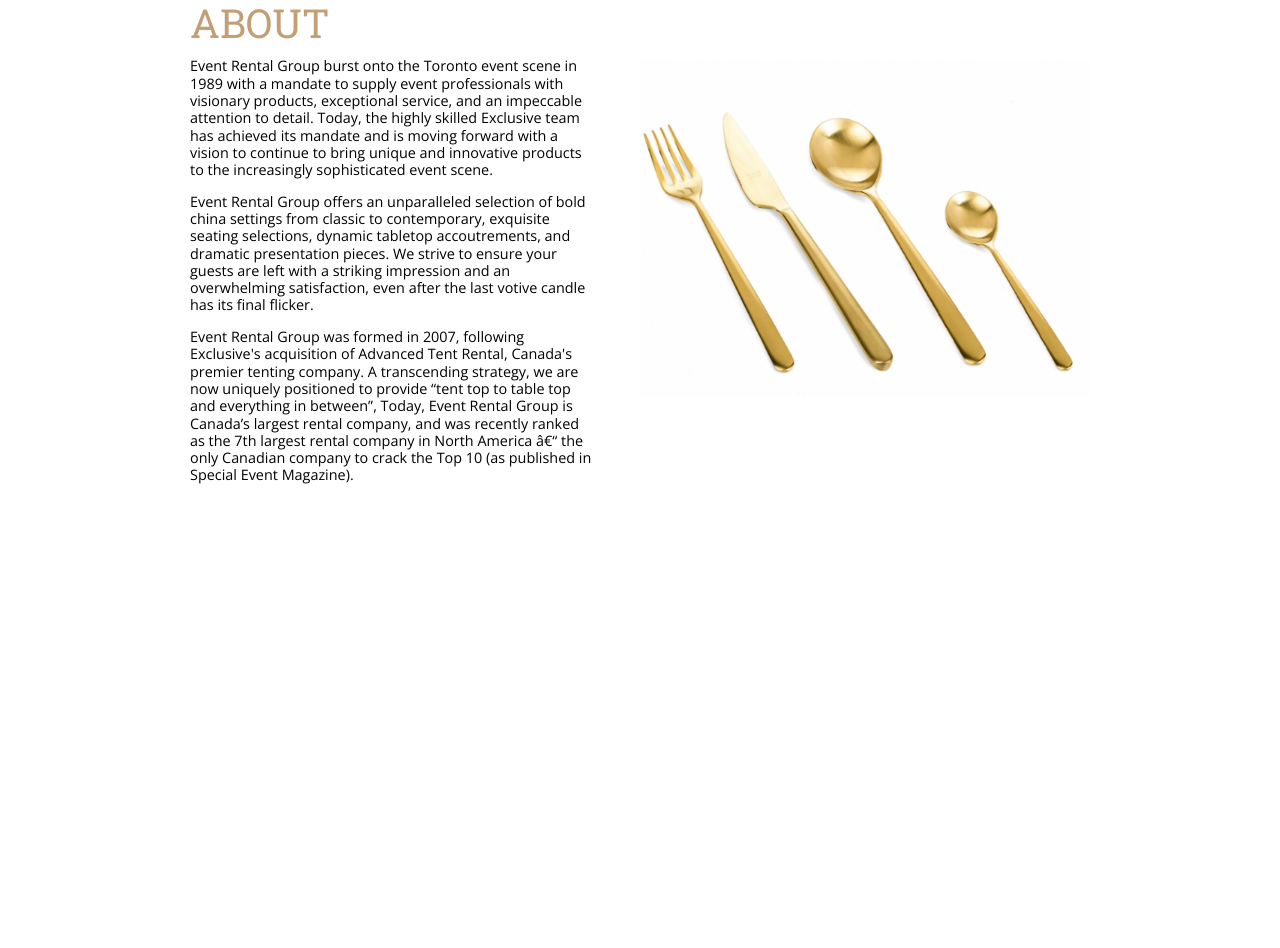
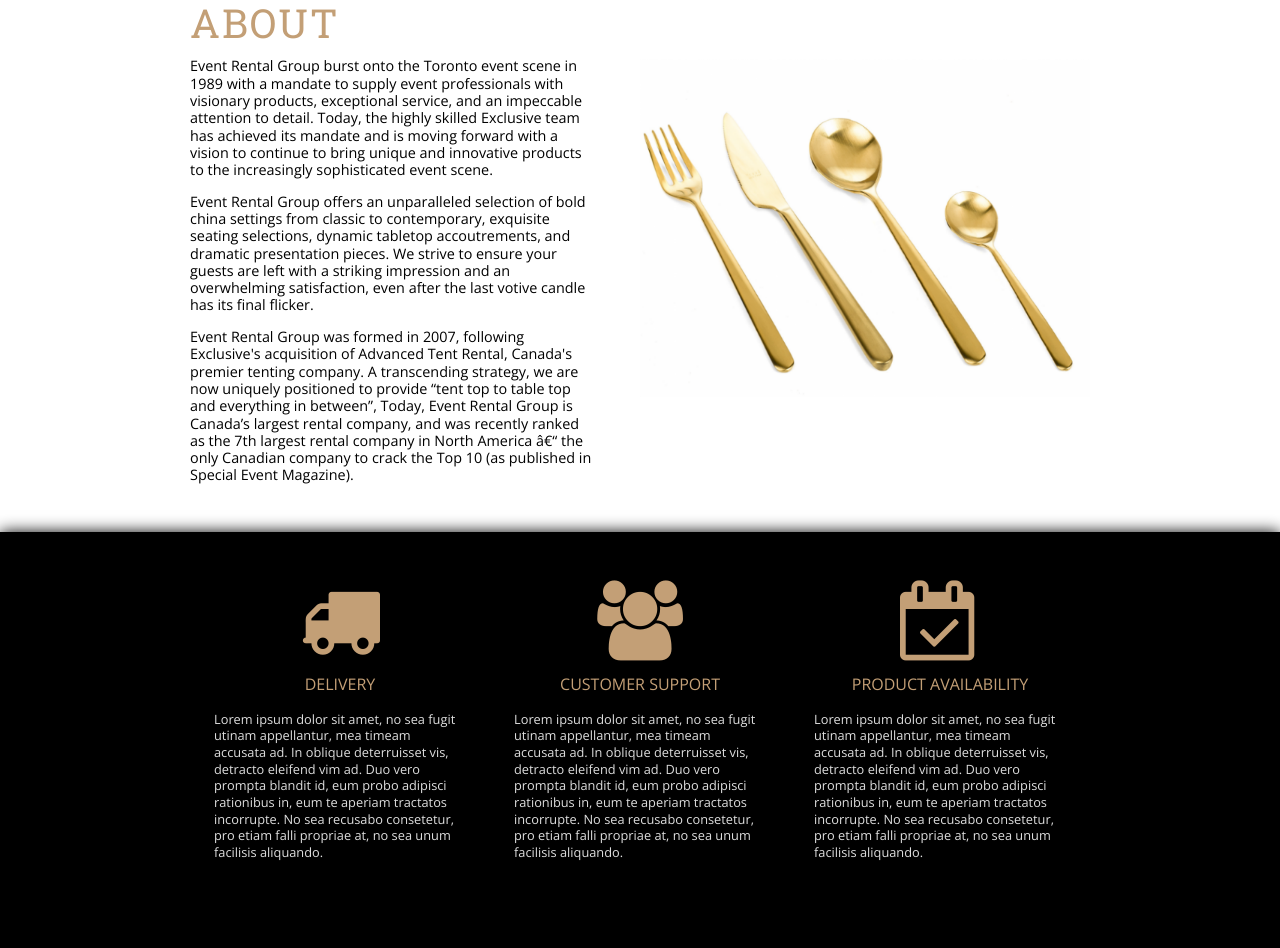
Before and after one commit to matste/erg, a plain HTML site: page index.html in a window 1280 px wide. Shown: the part 669-1617 px from the top of the page. Before the commit the page ends 1153 px from the top, so only its background shows below. Drawn offline with nearby package versions, Linux system fonts and the light colour scheme.

Commit message:
Added services and products section

```diff
--- a/index.html
+++ b/index.html
@@ -67,10 +67,46 @@
             <p>Event Rental Group offers an unparalleled selection of bold china settings from classic to contemporary, exquisite seating selections, dynamic tabletop accoutrements, and dramatic presentation pieces. We strive to ensure your guests are left with a striking impression and an overwhelming satisfaction, even after the last votive candle has its final flicker.</p>
 
             <p>Event Rental Group was formed in 2007, following Exclusive's acquisition of Advanced Tent Rental, Canada's premier tenting company. A transcending strategy, we are now uniquely positioned to provide “tent top to table top and everything in between”, Today, Event Rental Group is Canada’s largest rental company, and was recently ranked as the 7th largest rental company in North America â€“ the only Canadian company to crack the Top 10 (as published in Special Event Magazine).</p>
-          </div>
+          </div><!--aboutText-->
           <div class="aboutImage">
             <img src="./resources/images/aboutImageFlatware.png" alt="Gold Flatware">
+          </div><!--aboutImage-->
+        </div><!--aboutRowWidth-->
+      </div><!--aboutContainer-->
+
+      <div class="productsContainer">
+        <div class="productsRowWidth">
+
+          <div class="serviceContainer slideDown">
+            <div class="serviceImage">
+              <i class="fa fa-truck fa-5x"></i>
+            </div>
+            <div class="serviceText">
+              <h3>Delivery</h3>
+              <p>Lorem ipsum dolor sit amet, no sea fugit utinam appellantur, mea timeam accusata ad. In oblique deterruisset vis, detracto eleifend vim ad. Duo vero prompta blandit id, eum probo adipisci rationibus in, eum te aperiam tractatos incorrupte. No sea recusabo consetetur, pro etiam falli propriae at, no sea unum facilisis aliquando.</p>
+            </div>
           </div>
+
+          <div class="serviceContainer slideDown">
+            <div class="serviceImage">
+              <i class="fa fa-users fa-5x"></i>
+            </div>
+            <div class="serviceText">
+              <h3>Customer Support</h3>
+              <p>Lorem ipsum dolor sit amet, no sea fugit utinam appellantur, mea timeam accusata ad. In oblique deterruisset vis, detracto eleifend vim ad. Duo vero prompta blandit id, eum probo adipisci rationibus in, eum te aperiam tractatos incorrupte. No sea recusabo consetetur, pro etiam falli propriae at, no sea unum facilisis aliquando.</p>
+            </div>
+          </div>
+
+          <div class="serviceContainer slideDown">
+            <div class="serviceImage">
+              <i class="fa fa-calendar-check-o fa-5x"></i>
+            </div>
+            <div class="serviceText">
+              <h3>Product Availability</h3>
+              <p>Lorem ipsum dolor sit amet, no sea fugit utinam appellantur, mea timeam accusata ad. In oblique deterruisset vis, detracto eleifend vim ad. Duo vero prompta blandit id, eum probo adipisci rationibus in, eum te aperiam tractatos incorrupte. No sea recusabo consetetur, pro etiam falli propriae at, no sea unum facilisis aliquando.</p>
+            </div>
+          </div>
+
         </div>
       </div>
 
--- a/resources/css/style.css
+++ b/resources/css/style.css
@@ -158,9 +158,9 @@ body{
 
 .aboutContainer {
   width: 100%;
-  padding-top: 2em;
+  padding: 2em 0em 3em 0em;
   background-color: white;
-  box-shadow: 10px 0px 15px #000000;
+  box-shadow: 0px 0px 15px #000000;
   display: flex;
   flex-direction: row;
   justify-content: center;
@@ -183,6 +183,7 @@ body{
  font-size: 2.5em;
  text-transform: uppercase;
  color: #C39F76;
+ letter-spacing: 2px;
 }
 
 .aboutText p {
@@ -200,3 +201,54 @@ body{
 .aboutImage img {
   width: 450px;
 }
+
+.productsContainer {
+  width: 100%;
+  background-color: #000000;
+  height:20em;
+  box-shadow: 0px 0px 15px #000000;
+  display: flex;
+  flex-direction: row;
+  justify-content:center;
+  padding: 3em 0em 3em 0em;
+}
+
+.productsRowWidth {
+  width: 900px;
+  display: flex;
+  flex-direction: row;
+  justify-content: space-around;
+  align-content: flex-start;
+}
+
+.serviceContainer {
+  width: 28%;
+  height: 5em;
+}
+
+.serviceImage {
+  color: #C39F76;
+  display: flex;
+  justify-content: center;
+}
+
+.serviceText {
+  padding-top: 1em;
+  justify-content: center;
+}
+
+.serviceText h3 {
+  text-transform: uppercase;
+  font-family: 'Open Sans';
+  font-size: 1em;
+  color: #C39F76;
+  text-align: center;
+}
+
+.serviceText p {
+  font-family: 'Open Sans';
+  font-size: 0.8em;
+  line-height: 1.3em;
+  color: #dedede;
+  padding-top: 1.5em;
+}
```
